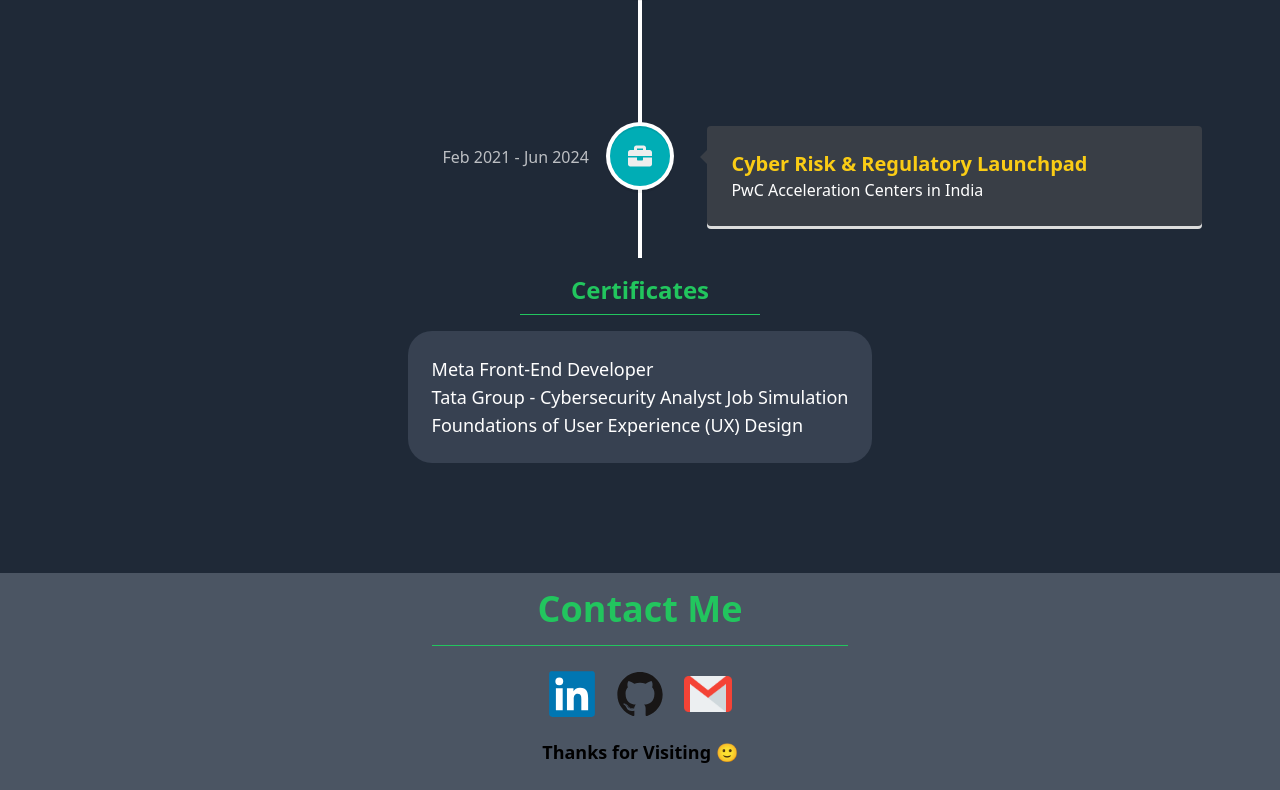
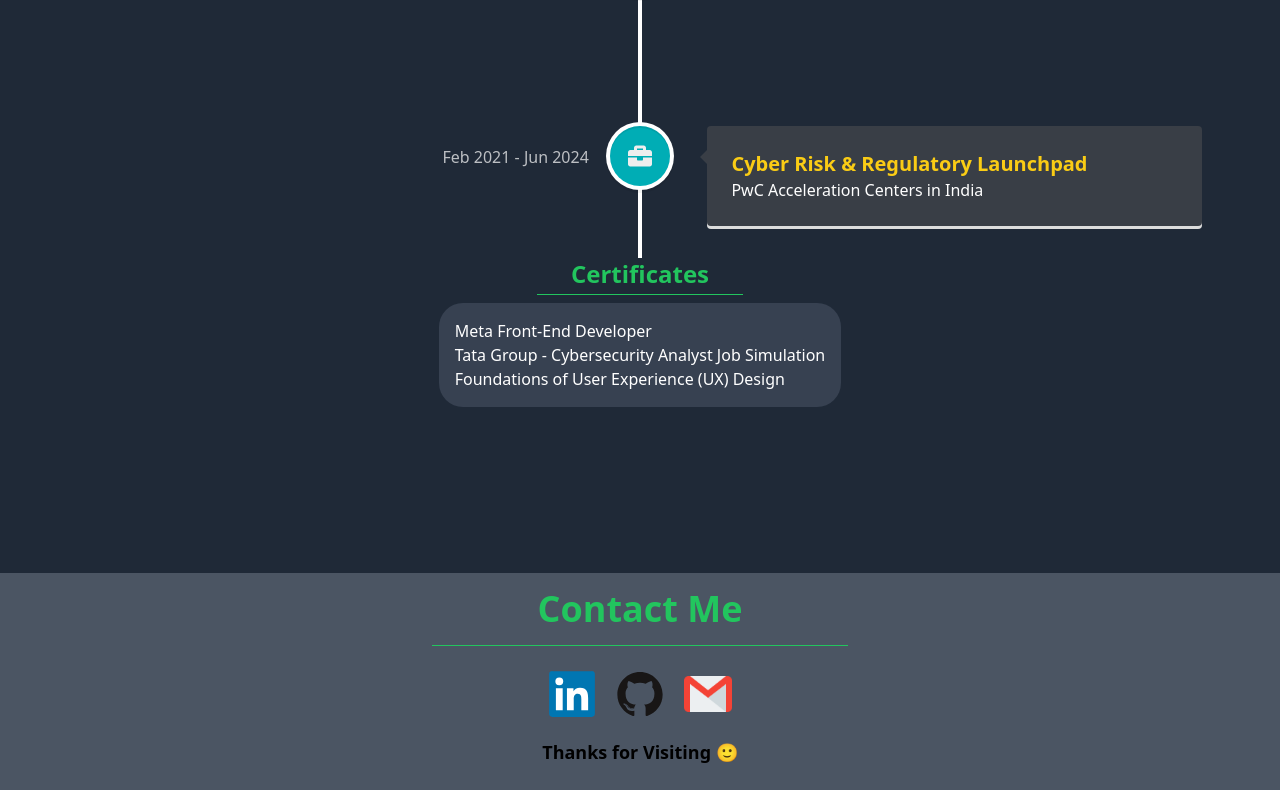
Before and after one commit to chiratla-yuva/Portfolio, a React (Vite) app: page / in a window 1280 px wide. Shown: the part 3491-4281 px from the top of the page. Built offline with nearby package versions, Linux system fonts and the light colour scheme.

Commit message:
changes done

```diff
--- a/src/components/Experience/Experience.jsx
+++ b/src/components/Experience/Experience.jsx
@@ -38,14 +38,14 @@
                 ))}
             </VerticalTimeline>
 
-            <div className='mt-4'>
+            <div>
                 <h1 className="text-center text-2xl font-bold text-green-500">Certificates</h1>
-                <hr className="w-1/2 mx-auto my-2 border-green-500" />
-                <div className='rounded-3xl w-full min-h-max p-2 flex flex-col items-center gap-2.5'>
-                    <div className='bg-gray-700 rounded-3xl w-full min-h-max p-6 flex flex-col items-start'>
-                        <a className='text-lg font-normal' href="http://">Meta Front-End Developer</a>
-                        <a className='text-lg font-normal' href="https://forage-uploads-prod.s3.amazonaws.com/completion-certificates/Tata/gmf3ypEXBj2wvfQWC_Tata%20Group_mfkxKWeihhRGfwzKw_1713790379421_completion_certificate.pdf">Tata Group - Cybersecurity Analyst Job Simulation</a>
-                        <a className='text-lg font-normal' href="https://coursera.org/share/26046507a1a4dc7d8e82b6cf7c5c116b">Foundations of User Experience (UX) Design</a>
+                <hr className="w-1/2 mx-auto my-1 border-green-500" />
+                <div className='rounded-3xl w-full min-h-max p-1 flex flex-col items-center'>
+                    <div className='bg-gray-700 rounded-3xl w-full min-h-max p-4 flex flex-col items-start text-md'>
+                        <a className='font-normal' href="http://">Meta Front-End Developer</a>
+                        <a className='font-normal' href="https://forage-uploads-prod.s3.amazonaws.com/completion-certificates/Tata/gmf3ypEXBj2wvfQWC_Tata%20Group_mfkxKWeihhRGfwzKw_1713790379421_completion_certificate.pdf">Tata Group - Cybersecurity Analyst Job Simulation</a>
+                        <a className='font-normal' href="https://coursera.org/share/26046507a1a4dc7d8e82b6cf7c5c116b">Foundations of User Experience (UX) Design</a>
                     </div>
                 </div>
             </div>
```
